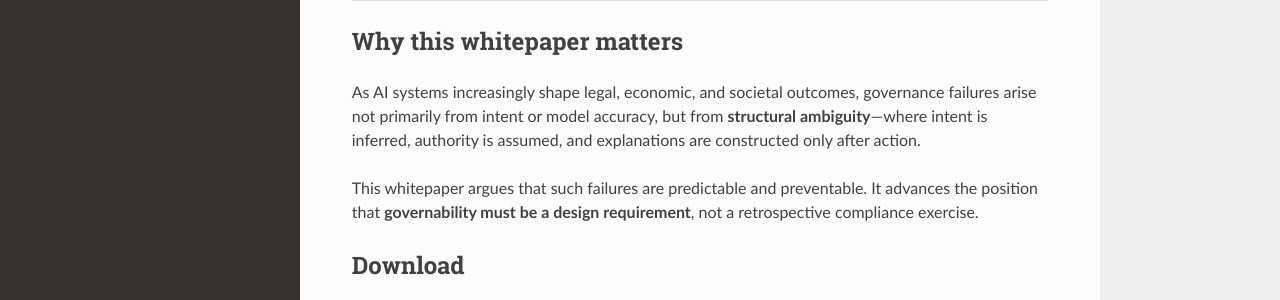
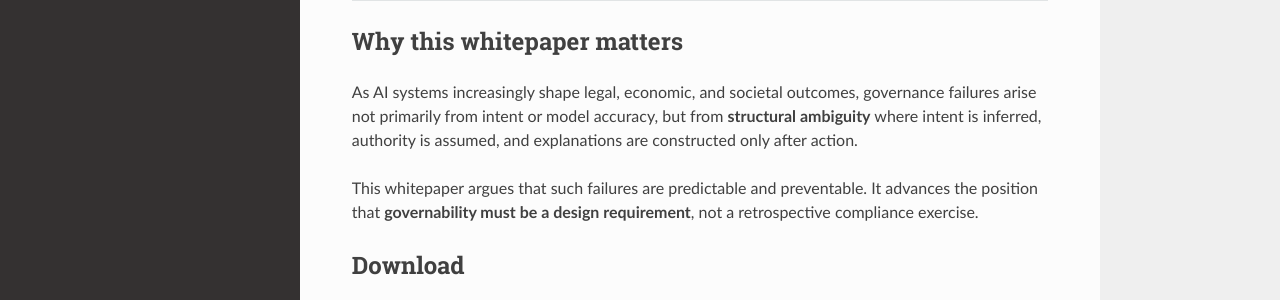
Before and after one commit to pavancharak/governance-architecture, an MkDocs documentation site: the page built from docs/whitepapers.md, in a window 1280 px wide and 1226 px high. Shown: the part 648-948 px from the top of the window. Built offline with MkDocs 1.6.1, drawn with Linux system fonts in a browser that asks for light colours; nearby versions of some CDN libraries.

```diff
--- a/docs/whitepapers.md
+++ b/docs/whitepapers.md
@@ -24,7 +24,7 @@
 
 ## Why this whitepaper matters
 
-As AI systems increasingly shape legal, economic, and societal outcomes, governance failures arise not primarily from intent or model accuracy, but from **structural ambiguity**—where intent is inferred, authority is assumed, and explanations are constructed only after action.
+As AI systems increasingly shape legal, economic, and societal outcomes, governance failures arise not primarily from intent or model accuracy, but from **structural ambiguity** where intent is inferred, authority is assumed, and explanations are constructed only after action.
 
 This whitepaper argues that such failures are predictable and preventable. It advances the position that **governability must be a design requirement**, not a retrospective compliance exercise.
 
```
Also changed, not shown: site/index.html, site/newsletter/index.html, site/search/search_index.json.
